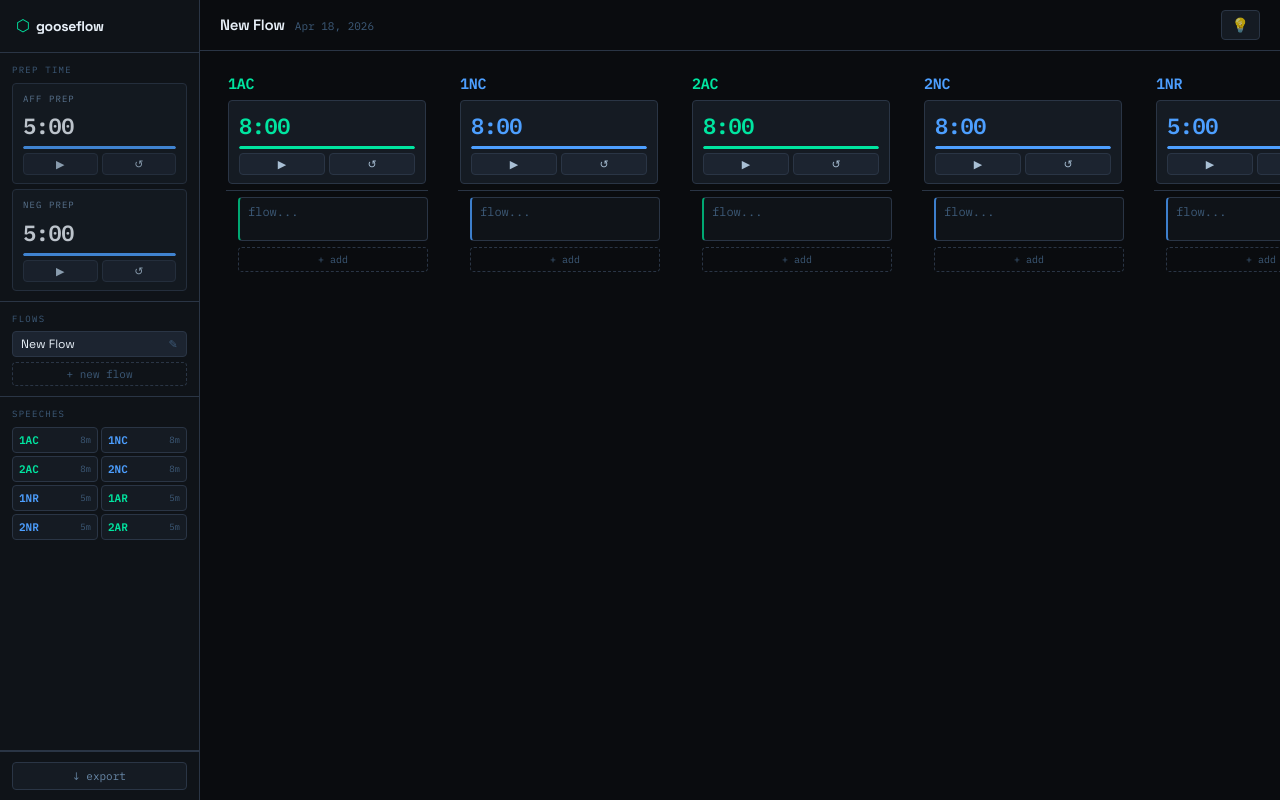
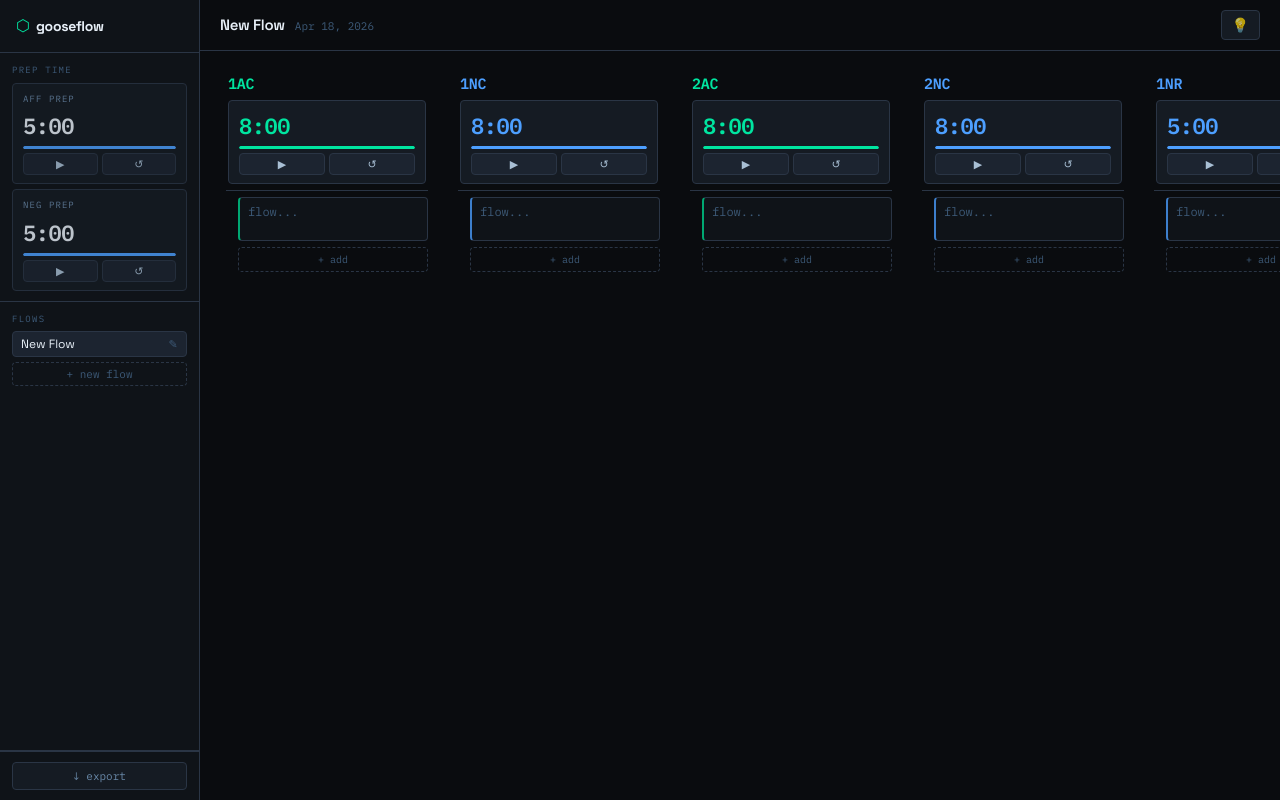
Before and after one commit to picklngoose/gooseflow, a React (Vite) app: page / in a window 1280 px wide. Built offline with nearby package versions, Linux system fonts and the light colour scheme.

Commit message:
Update Sidebar.jsx

```diff
--- a/Sidebar.jsx
+++ b/Sidebar.jsx
@@ -1,31 +1,13 @@
 import { useState } from 'react'
 import { PrepTimer } from './Timer'
 import styles from './Sidebar.module.css'
-import { SPEECH_ORDER } from './useDebateFlow'
 
-export function Sidebar({
-  flows,
-  activeFlowId,
-  activeSpeechId,
-  onSelectFlow,
-  onAddFlow,
-  onDeleteFlow,
-  onRenameFlow,
-  onSelectSpeech,
-  onExport,
-}) {
+export function Sidebar({ flows, activeFlowId, onSelectFlow, onAddFlow, onDeleteFlow, onRenameFlow, onExport }) {
   const [editingId, setEditingId] = useState(null)
   const [editingName, setEditingName] = useState('')
 
-  const startEdit = (flow) => {
-    setEditingId(flow.id)
-    setEditingName(flow.name)
-  }
-
-  const commitEdit = () => {
-    if (editingName.trim()) onRenameFlow(editingId, editingName.trim())
-    setEditingId(null)
-  }
+  const startEdit = (flow) => { setEditingId(flow.id); setEditingName(flow.name) }
+  const commitEdit = () => { if (editingName.trim()) onRenameFlow(editingId, editingName.trim()); setEditingId(null) }
 
   return (
     <aside className={styles.sidebar}>
@@ -42,14 +24,11 @@ export function Sidebar({
         </div>
       </div>
 
-      <div className={styles.section}>
+      <div className={styles.section} style={{ flex: 1 }}>
         <div className={styles.sectionLabel}>Flows</div>
         <div className={styles.flows}>
           {flows.map(flow => (
-            <div
-              key={flow.id}
-              className={`${styles.flowItem} ${flow.id === activeFlowId ? styles.active : ''}`}
-            >
+            <div key={flow.id} className={`${styles.flowItem} ${flow.id === activeFlowId ? styles.active : ''}`}>
               {editingId === flow.id ? (
                 <input
                   className={styles.flowNameInput}
@@ -60,22 +39,14 @@ export function Sidebar({
                   autoFocus
                 />
               ) : (
-                <button
-                  className={styles.flowName}
-                  onClick={() => onSelectFlow(flow.id)}
-                  onDoubleClick={() => startEdit(flow)}
-                >
+                <button className={styles.flowName} onClick={() => onSelectFlow(flow.id)} onDoubleClick={() => startEdit(flow)}>
                   {flow.name}
                 </button>
               )}
               <div className={styles.flowActions}>
                 <button className={styles.flowAction} onClick={() => startEdit(flow)} title="Rename">✎</button>
                 {flows.length > 1 && (
-                  <button
-                    className={`${styles.flowAction} ${styles.danger}`}
-                    onClick={() => onDeleteFlow(flow.id)}
-                    title="Delete"
-                  >×</button>
+                  <button className={`${styles.flowAction} ${styles.danger}`} onClick={() => onDeleteFlow(flow.id)} title="Delete">×</button>
                 )}
               </div>
             </div>
@@ -84,25 +55,6 @@ export function Sidebar({
         </div>
       </div>
 
-      {activeSpeechId !== 'all' && (
-        <div className={`${styles.section} ${styles.speechNav}`}>
-          <div className={styles.sectionLabel}>Speeches</div>
-          <div className={styles.speeches}>
-            {SPEECH_ORDER.map(s => (
-              <button
-                key={s.id}
-                className={`${styles.speechBtn} ${styles[s.side]} ${s.id === activeSpeechId ? styles.activeSpeech : ''}`}
-                onClick={() => onSelectSpeech(s.id)}
-                title={s.description}
-              >
-                <span className={styles.speechLabel}>{s.label}</span>
-                <span className={styles.speechTime}>{s.time / 60}m</span>
-              </button>
-            ))}
-          </div>
-        </div>
-      )}
-
       <div className={styles.footer}>
         <button className={styles.exportBtn} onClick={onExport}>↓ export</button>
       </div>
```
